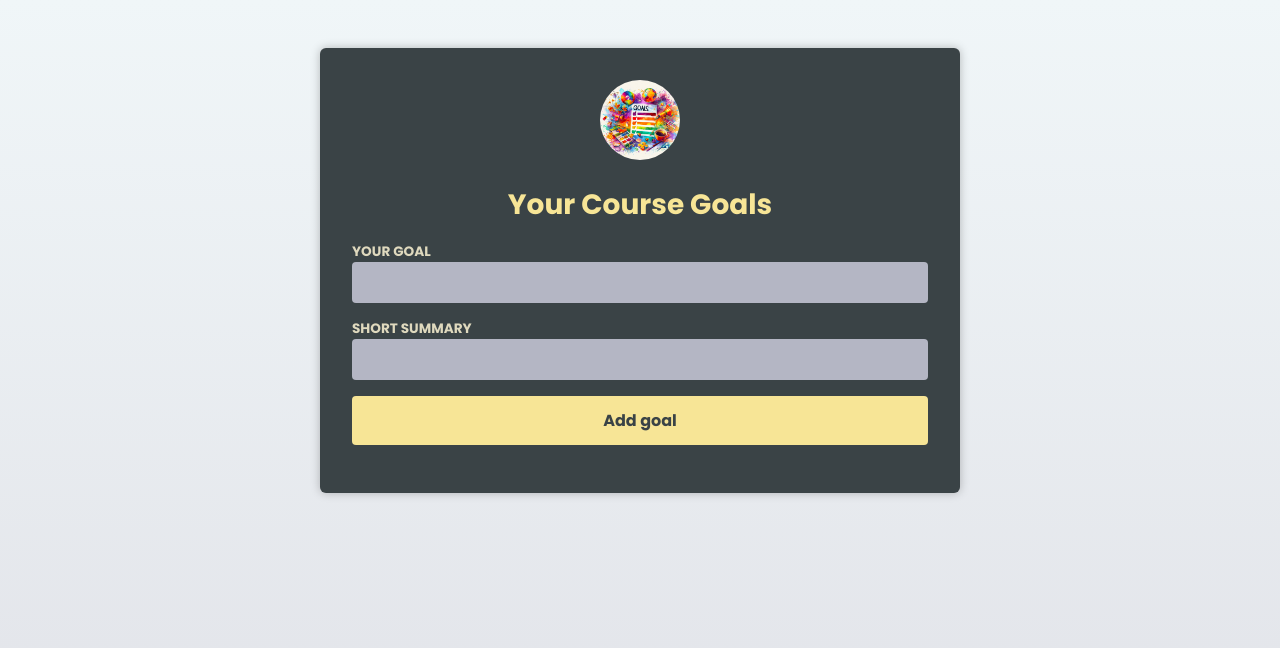
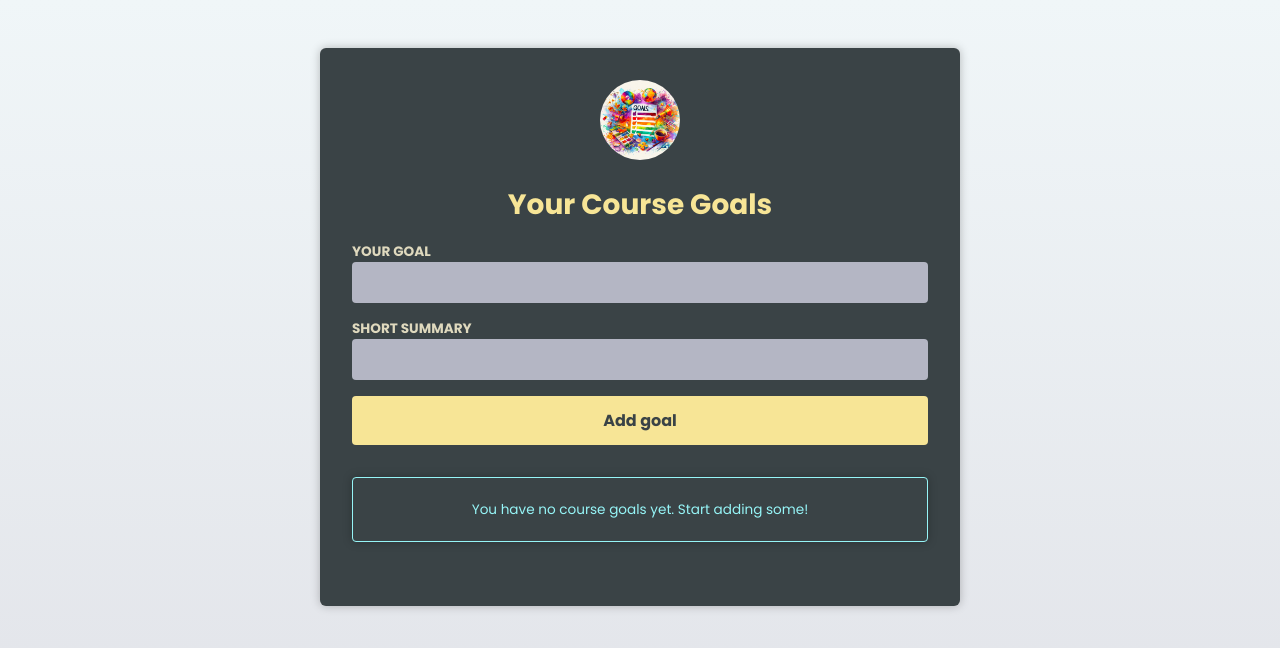
Before and after one commit to Kris1027/react-ts-basics, a React (Vite) app: page / in a window 1280 px wide. Shown: the top 648 px of the page. Built offline with nearby package versions, Linux system fonts and the light colour scheme; the HTML template or start-up script is replaced by a standard one.

Commit message:
build infobox component

```diff
--- a/src/components/CourseGoalList.tsx
+++ b/src/components/CourseGoalList.tsx
@@ -1,6 +1,8 @@
-import CourseGoal from './CourseGoal';
+import { type ReactNode } from 'react';
+import { type CourseGoal as CGoal } from '../App.tsx';
 
-import { type CourseGoal as CGoal } from '../App.tsx';
+import CourseGoal from './CourseGoal.tsx';
+import InfoBox from './InfoBox.tsx';
 
 type CourseGoalListProps = {
   goals: CGoal[];
@@ -11,7 +13,27 @@
   goals,
   onDeleteGoal,
 }: CourseGoalListProps) {
+  if (goals.length === 0) {
     return (
+      <InfoBox mode='hint'>
+        You have no course goals yet. Start adding some!
+      </InfoBox>
+    );
+  }
+
+  let warningBox: ReactNode;
+
+  if (goals.length >= 4) {
+    warningBox = (
+      <InfoBox mode='warning'>
+        You're collecting a lot of goals. Don't put too much on your plate
+      </InfoBox>
+    );
+  }
+
+  return (
+    <>
+      {warningBox}
       <ul>
         {goals.map((goal) => (
           <li key={goal.id}>
@@ -21,5 +43,6 @@
           </li>
         ))}
       </ul>
+    </>
   );
 }
--- /dev/null
+++ b/src/components/InfoBox.tsx
@@ -0,0 +1,23 @@
+import { type ReactNode } from 'react';
+
+type InfoBoxProps = {
+  mode: 'hint' | 'warning';
+  children: ReactNode;
+};
+
+export default function InfoBox({ mode, children }: InfoBoxProps) {
+  if (mode === 'hint') {
+    return (
+      <aside className='infobox infobox-hint'>
+        <p>{children}</p>
+      </aside>
+    );
+  }
+
+  return (
+    <aside className='infobox infobox-warning warning-medium'>
+      <h2>Warning</h2>
+      <p>{children}</p>
+    </aside>
+  );
+}
--- a/src/index.css
+++ b/src/index.css
@@ -126,7 +126,31 @@
   color: #f9a73b;
 }
 
-.fallback {
+.infobox {
+  margin: 2rem 0;
+  padding: 0.5rem;
   text-align: center;
-  color: #acd1ce;
+  box-shadow: 0 0 10px rgba(0, 0, 0, 0.25);
+  font-size: 0.85rem;
+  border-radius: 4px;
 }
+
+.infobox-hint {
+  border: 1px solid #96f5f7;
+  color: #96f5f7;
+}
+
+.infobox-warning.warning--low {
+  border: 1px solid #f6d84f;
+  color: #f6d84f;
+}
+
+.infobox-warning.warning--medium {
+  border: 1px solid #f9a73b;
+  color: #f9a73b;
+}
+
+.infobox-warning.warning--high {
+  border: 1px solid #f97373;
+  color: #f97373;
+}
```
Lines whose indentation alone changed are shown as unchanged.
